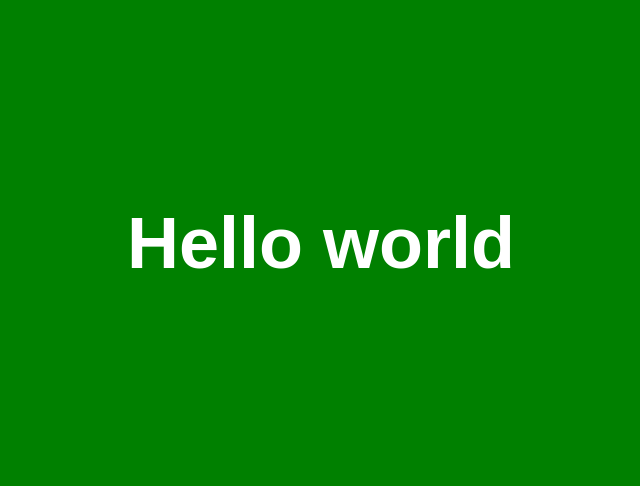
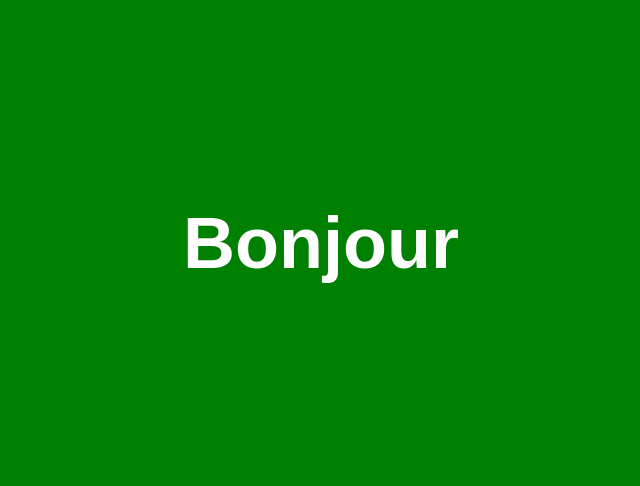
Before and after one commit to akremzribi/hello, a plain HTML site: page index.html in a window 1280 px wide. Shown: the part 45-531 px from the top of the page, without its empty margins (319-959 px from the left). Drawn offline with Linux system fonts and the light colour scheme.

Commit message:
Hello world --> Bonjour

```diff
--- a/index.html
+++ b/index.html
@@ -18,6 +18,6 @@ color: white;}
 	}
 </style>
 <body>
-	<h1>Hello world</h1>
+	<h1>Bonjour</h1>
 </body>
 </html>
```
